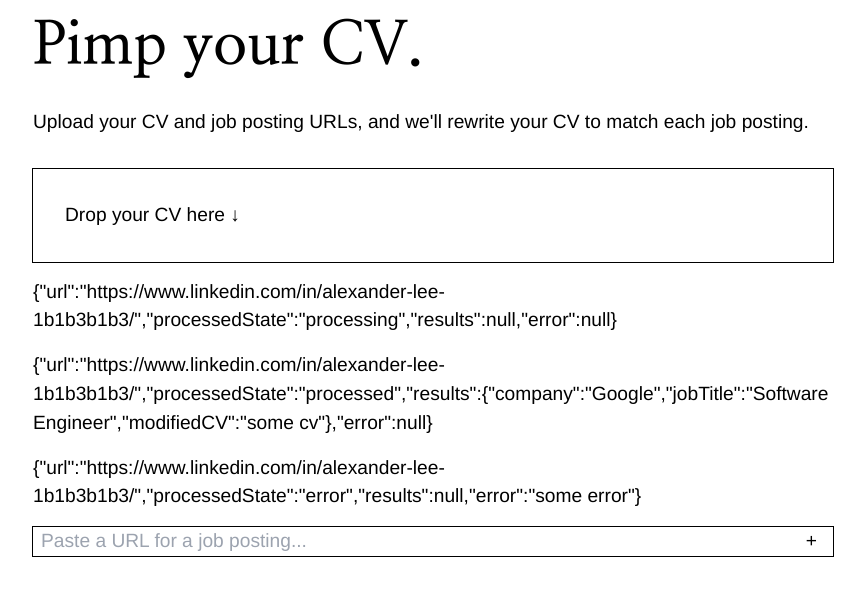
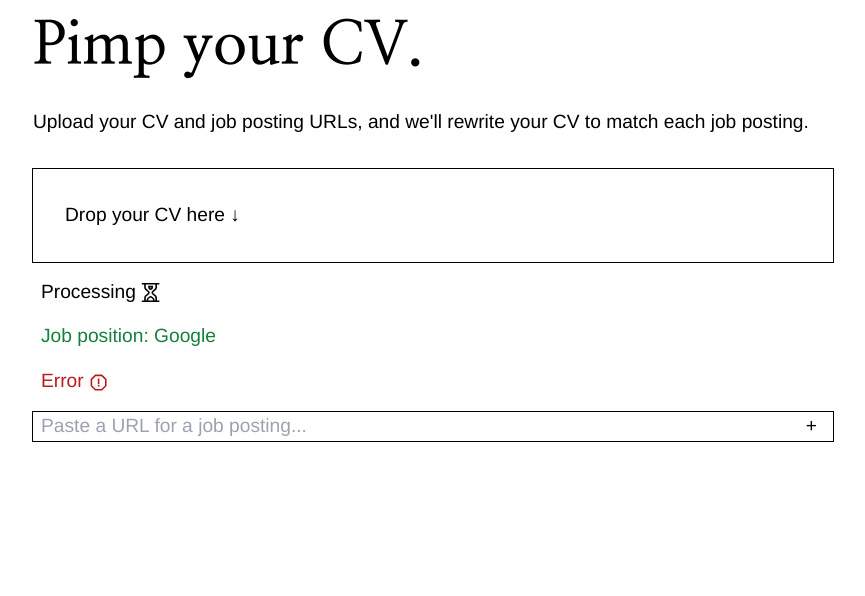
Before and after one commit to josflesan/SparkMyCV, a React (Vite) app in the folder frontend/: page / in a window 1280 px wide. Shown: the top 596 px of the page, without its empty margins (207-1072 px from the left). Built offline with nearby package versions, Linux system fonts and the light colour scheme.

Commit message:
Added styling to job item statuses

```diff
--- a/frontend/src/components/Upload.tsx
+++ b/frontend/src/components/Upload.tsx
@@ -1,6 +1,8 @@
 import { useCallback, useContext, useRef, useState } from "react";
 import Dropzone from 'react-dropzone';
 import { GrTrash } from "react-icons/gr";
+import { BiErrorAlt } from "react-icons/bi";
+import { GrInProgress } from "react-icons/gr";
 import { useAPI } from "../APIProvider";
 import { AppContext, CVs, ModifiedCVState } from "../App";
 
@@ -21,7 +23,7 @@ import { AppContext, CVs, ModifiedCVState } from "../App";
 // }
 
 
-function JobURL({url, id, removeUrl}: {url: string, id: number, removeUrl: (id: number) => void}) {
+function JobURL({ url, id, removeUrl }: { url: string, id: number, removeUrl: (id: number) => void }) {
     return <div className="flex flex-row gap-4">
         <div className="flex-grow">{url}</div>
         <button onClick={() => removeUrl(id)}>
@@ -80,19 +82,33 @@ function JobURLPrompt() {
         }
     }}>
         <form className="w-full overflow-clip flex flex-row hover-border">
-            <input ref={urlInputRef} type="text" name="jobURL" className="grow px-2" onChange={(e) => setFilled(e.target.value.length > 0)} placeholder="Paste a URL for a job posting..."/>
+            <input ref={urlInputRef} type="text" name="jobURL" className="grow px-2" onChange={(e) => setFilled(e.target.value.length > 0)} placeholder="Paste a URL for a job posting..." />
             <button className="px-4" disabled={!filled}>+</button>
         </form>
     </div>;
 }
 
-function Job({cv}: {cv: ModifiedCVState}) {
-    return <div className="flex flex-col gap-4">
-        {JSON.stringify(cv)}
-    </div>
+function Job({ cv }: { cv: ModifiedCVState }) {
+    if (cv.processedState === "processing") {
+        return <div className="px-2">
+                {cv.processedState.charAt(0).toUpperCase() + cv.processedState.slice(1) + " "}
+                <GrInProgress className="inline"/>
+        </div>
+    }
+    else if (cv.processedState === "error") {
+        return <div className="px-2 text-red-700">
+                {cv.processedState.charAt(0).toUpperCase() + cv.processedState.slice(1) + " "}
+                <BiErrorAlt className="inline"/>
+        </div>
+    }
+    else {
+        return <div className="px-2 inline text-green-700">
+            {"Job position: " + cv.results?.company}
+        </div>
+    }
 }
 
-export default function Upload({cvs}: {cvs: CVs}) {
+export default function Upload({ cvs }: { cvs: CVs }) {
     return (
         <>
             <h1 className='text-6xl font-serif font-[700] text-bold'>
@@ -104,11 +120,11 @@ export default function Upload({cvs}: {cvs: CVs}) {
             <div className="flex flex-col gap-4">
                 <FileUploader />
                 <div className="flex flex-col gap-4">
-                {
-                    Object.entries(cvs).map(([id, cv]) => <Job key={id} cv={cv} />)
-                }
+                    {
+                        Object.entries(cvs).map(([id, cv]) => <Job key={id} cv={cv} />)
+                    }
                 </div>
-                <JobURLPrompt/>
+                <JobURLPrompt />
             </div>
         </>
     )
```
